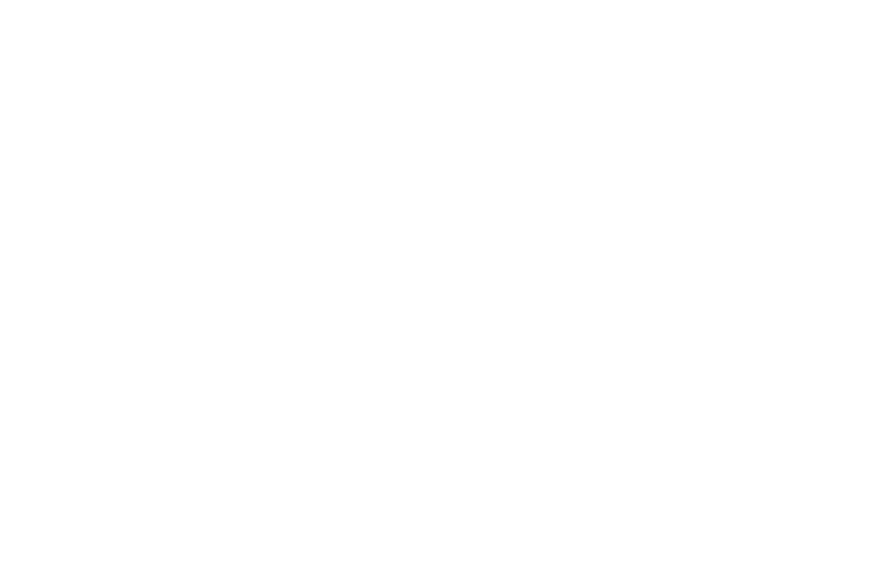
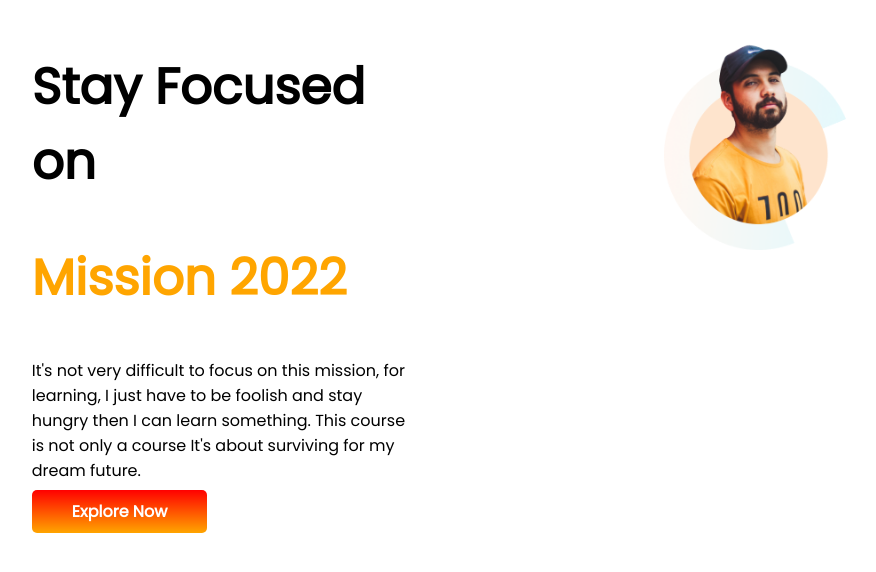
Before and after one commit to sourav77/Hard-Work, a plain HTML site: page index.html in a window 1280 px wide. Shown: the whole page, without its empty margins (229-1105 px from the left). Drawn offline with Linux system fonts and the light colour scheme.

Commit message:
initial commit

```diff
--- a/index.html
+++ b/index.html
@@ -5,12 +5,32 @@
     <meta charset="UTF-8">
     <meta http-equiv="X-UA-Compatible" content="IE=edge">
     <meta name="viewport" content="width=device-width, initial-scale=1.0">
-    <title>Hard Work</title>
+    <title>First Assingment</title>
+    <link rel="preconnect" href="https://fonts.googleapis.com">
+    <link rel="preconnect" href="https://fonts.gstatic.com" crossorigin>
+    <link href="https://fonts.googleapis.com/css2?family=Poppins&display=swap" rel="stylesheet">
     <link rel="stylesheet" href="style.css">
 </head>
 
+
+
 <body>
-
+    <section>
+        <div class="half-width">
+            <h1>Stay Focused on</h1>
+            <h1 class="orange-color">Mission 2022</h1>
+            <p>It's not very difficult to focus on this mission, for learning, I just have to be foolish and stay hungry
+                then I can learn something. This course is not only a course It's about surviving for my dream future.
+            </p>
+            <a class="link-button" target="_blank" href="https://www.linkedin.com/in/sourav-rhaman-846062176/">Explore
+                Now</a>
+        </div>
+        <div class="half-width">
+            <img src="images/person/person-0.png" alt="">
+        </div>
+    </section>
 </body>
 
+
+
 </html>
--- a/style.css
+++ b/style.css
@@ -0,0 +1,30 @@
+body{
+    font-family: 'Poppins', sans-serif;
+}
+h1{
+    font-size: 50px;
+}
+.orange-color{
+    color: orange;
+}
+section{
+    display: flex;
+}
+.half-width{
+    width: 50%;
+    padding-left: 20%;
+}
+.half-width img{
+    width: 50%;
+}
+.link-button{
+    background-image: linear-gradient(red, orange);
+    text-decoration: none;
+    padding: 10px 40px;
+    color: white;
+    font-weight: 700;
+    border-radius: 5px;
+}
+#size{
+    font-size: 20px;
+}
```
